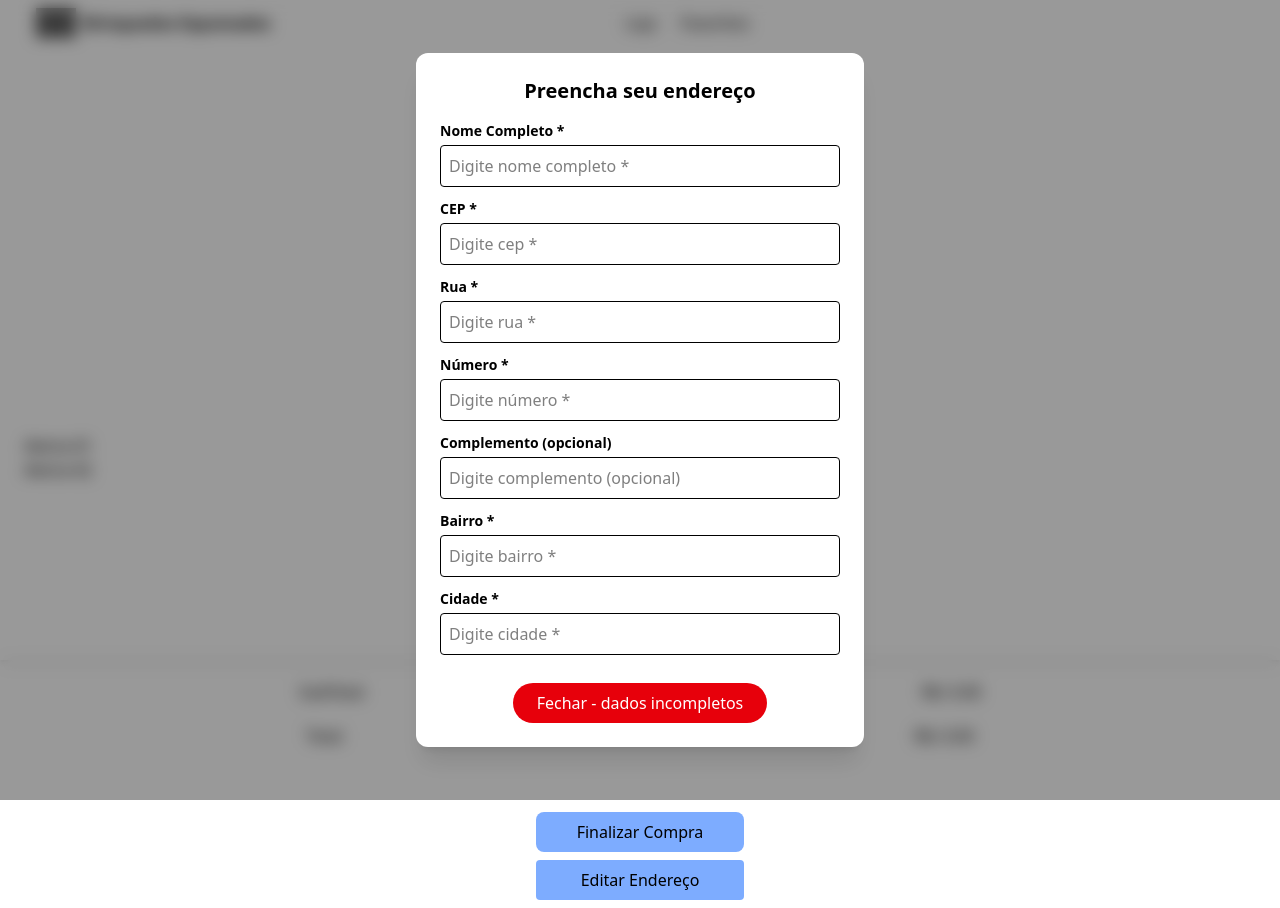
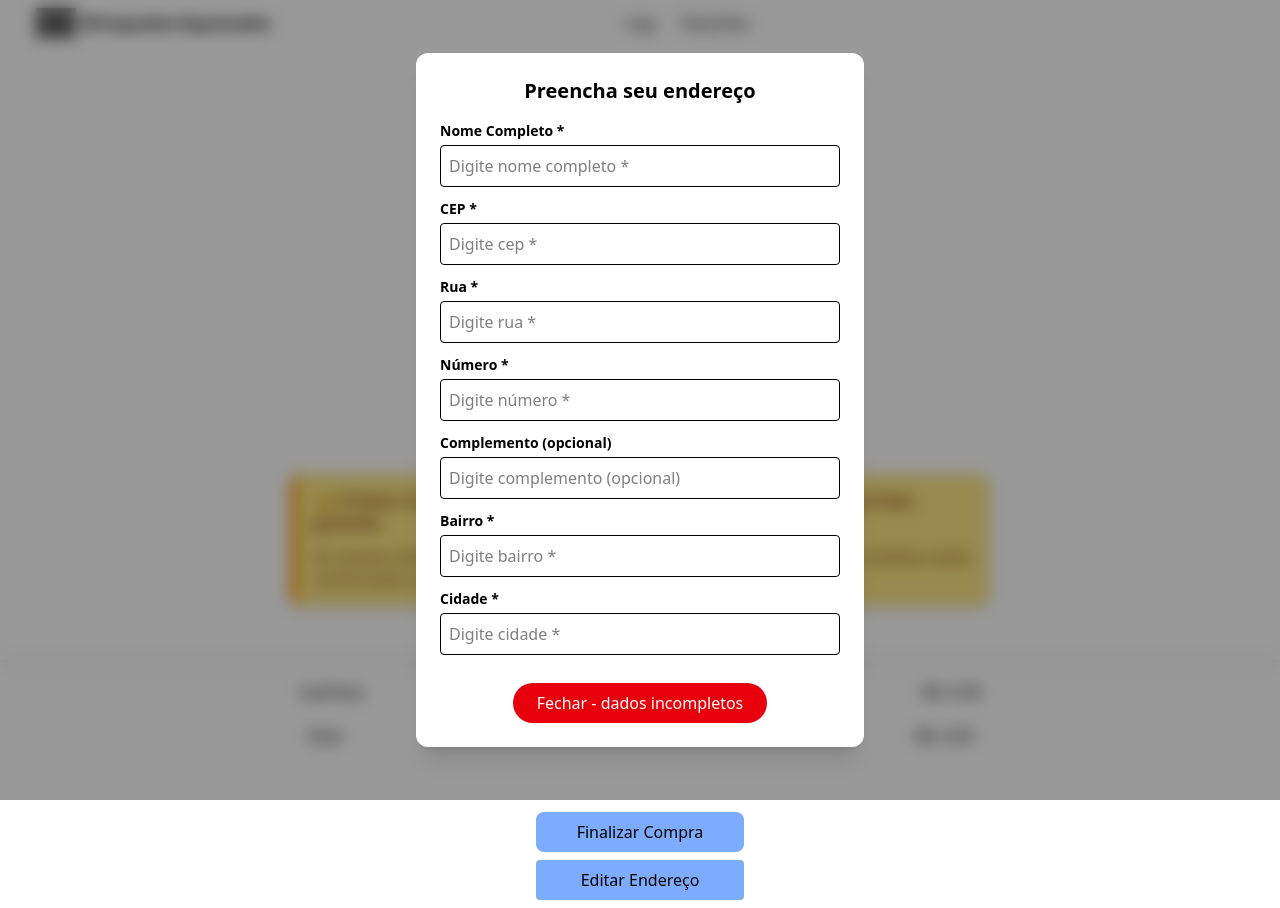
Before and after one commit to Igor-Victor21/Vc-Brinquedos-Espumados-Site-Next, a Next.js app: page /cart in a window 1280 px wide. Built offline with nearby package versions, Linux system fonts and the light colour scheme; grey boxes are pictures that could not be loaded.

Commit message:
Ajustes no Textos alertas e fotos do modelo desktop

```diff
--- a/src/app/cart/page.tsx
+++ b/src/app/cart/page.tsx
@@ -160,10 +160,10 @@ ${enderecoTexto}
 
   return (
     <>
-      <Navbar color={false} invert={false} showLoja={true} showFav={true} showCart={false} showSobre={false} showCtt={false}/>
+      <Navbar color={false} invert={false} showLoja={true} showFav={true} showCart={false} showSobre={false} showCtt={false} />
 
       {/* Modal de endereço */}
-      <ModalEndereco isOpen={open} onClose={() => setOpen(false)} onValidChange={handleValidacaoEndereco}/>
+      <ModalEndereco isOpen={open} onClose={() => setOpen(false)} onValidChange={handleValidacaoEndereco} />
 
       {/* LISTA DE PRODUTOS */}
       <section className="flex flex-col mt-40 w-screen min-h-[200px] shadow-md px-6 py-8 gap-4 h-[500px] overflow-y-auto scroll-smooth">
@@ -209,10 +209,17 @@ ${enderecoTexto}
             )
           })
         )}
-              <div>
-                <h1>Alerta-01</h1>
-                <h1>Alerta-02</h1>
-              </div>
+        <div className="w-full max-w-[700px] mx-auto mb-5 my-0 lg:my-10 my-0 md:my-10 p-4 rounded-xl bg-amber-200 border-l-8 border-amber-500 shadow-md flex flex-col gap-3">
+          <p className="text-base text-amber-900 font-semibold leading-snug">
+            ⚠️ O frete é tratado via WhatsApp. Para Curitiba e região, oferecemos frete gratuito.
+          </p>
+
+          <p className="text-base text-amber-900 leading-snug">
+            As vendas são realizadas exclusivamente pelo WhatsApp, onde valores e medidas serão confirmados antes da conclusão da compra.
+          </p>
+        </div>
+
+
       </section>
 
       {/* BOTÕES + ALERTA */}
```
Also changed, not shown: src/app/page.tsx (+5 -5 lines), src/app/assets/images/Gabi&Felipe.png.
